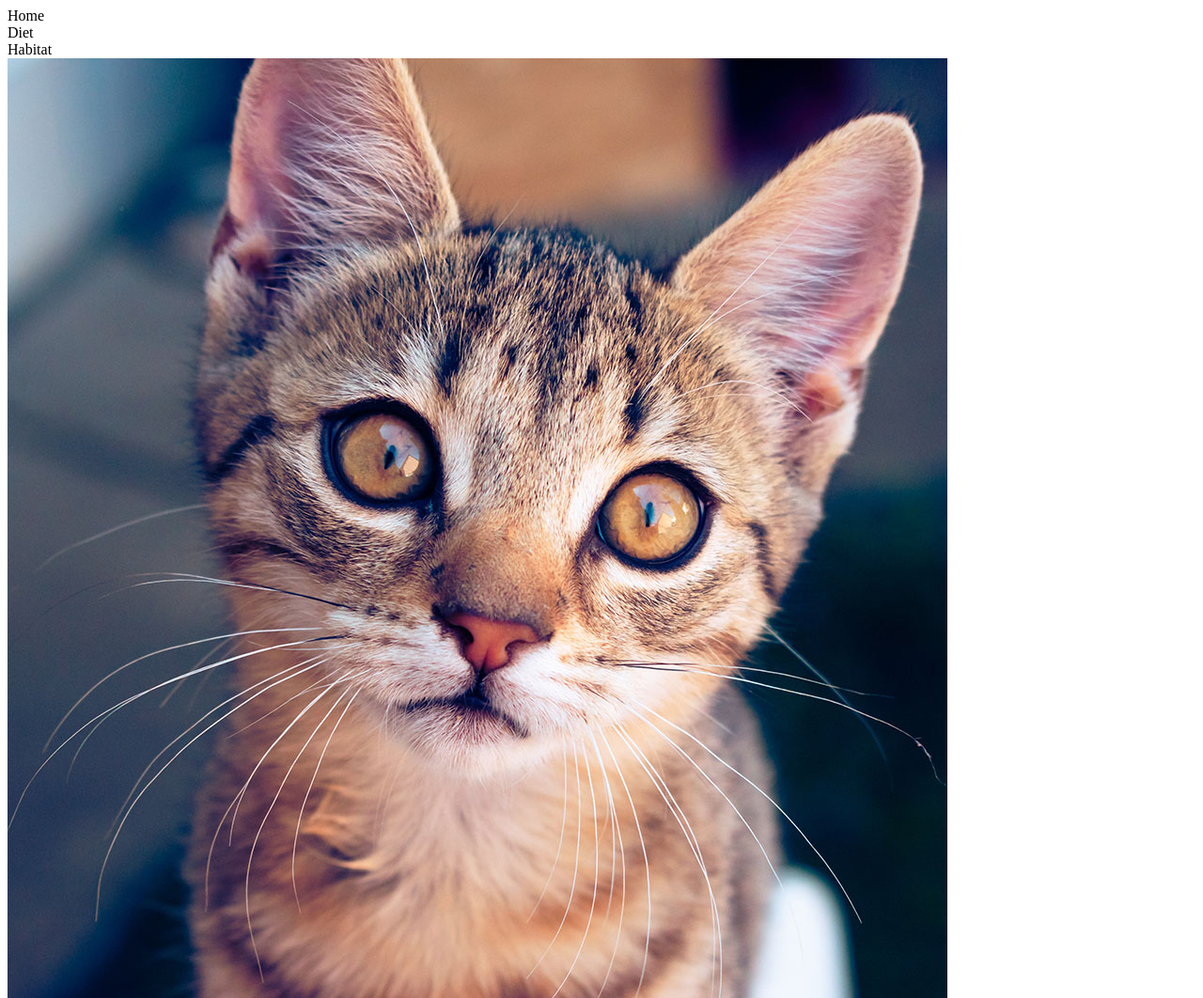
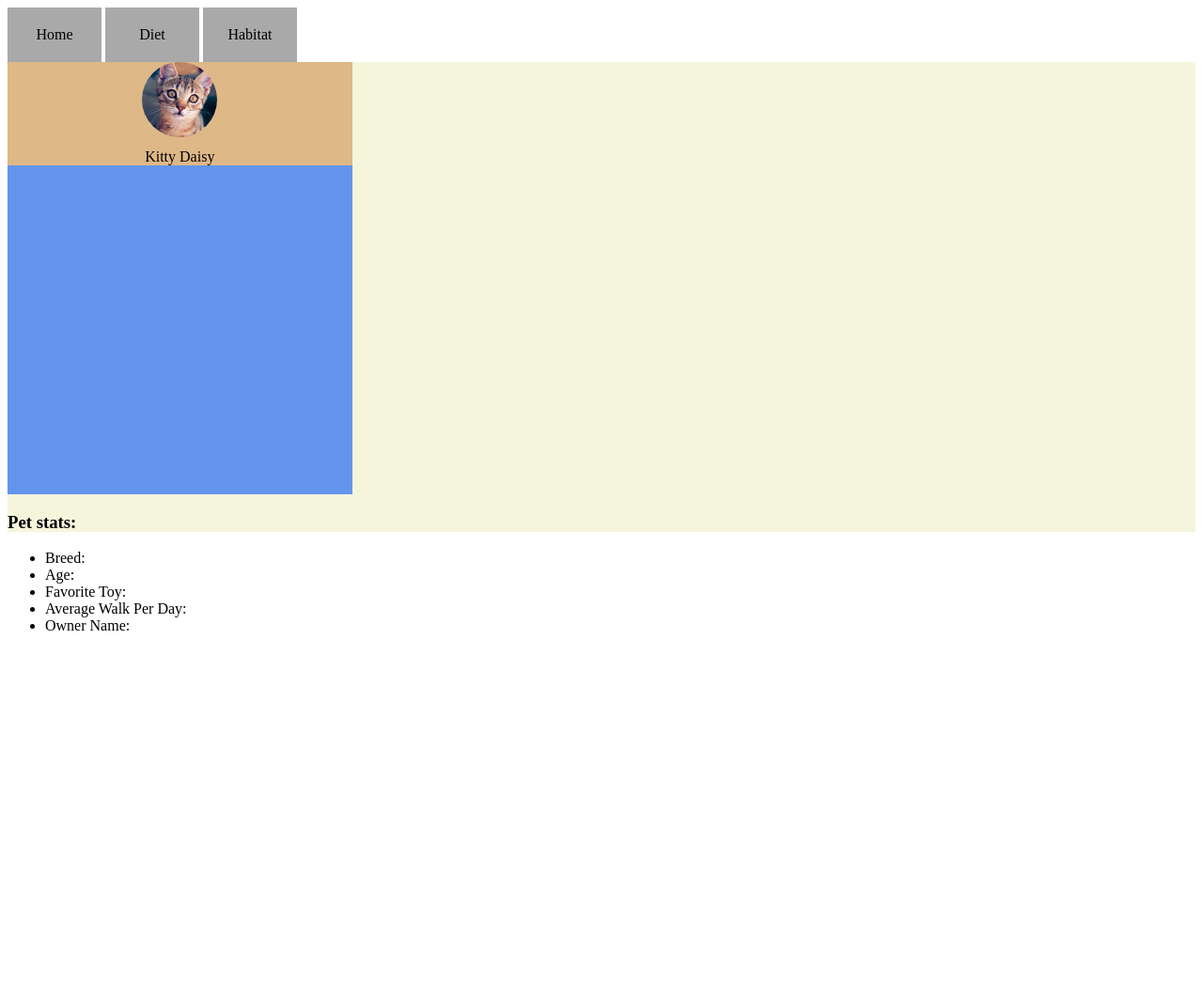
Before and after one commit to frantzhd/my_pet, a plain HTML site: page index.html in a window 1280 px wide. Shown: the top 1062 px of the page at 94% size. After the commit the page ends 800 px from the top, so only its background shows below. Drawn offline with Linux system fonts and the light colour scheme.

Commit message:
text/ not text.

```diff
--- a/index.html
+++ b/index.html
@@ -4,7 +4,7 @@
     <meta charset="UTF-8">
     <meta name="viewport" content="width=device-width, initial-scale=1.0">
     <title>My Pet</title>
-    <link href="css/style.css"type="text.css" rel="stylesheet">
+    <link href="css/style.css"type="text/css" rel="stylesheet">
 </head>
 <body>
     <nav>
```
